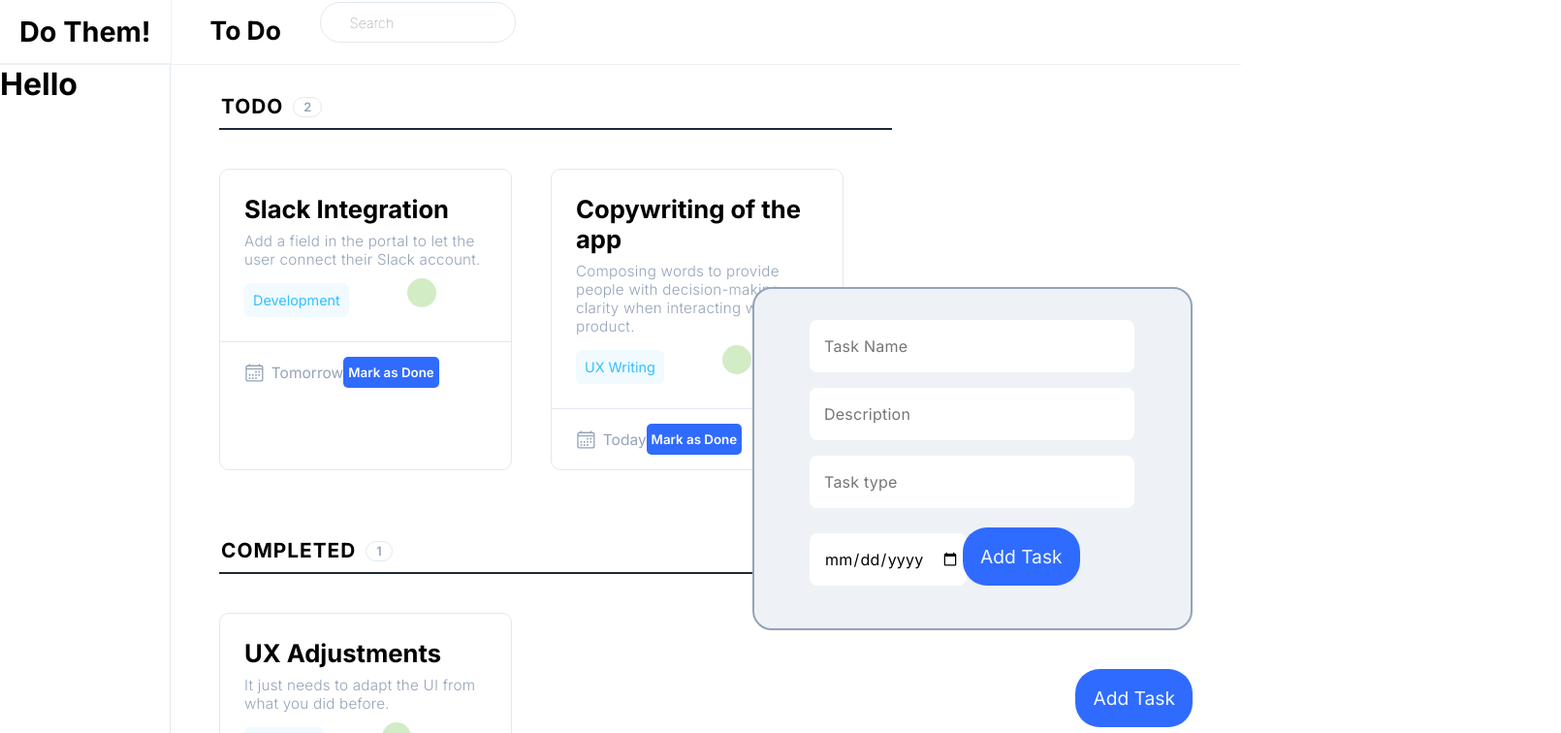
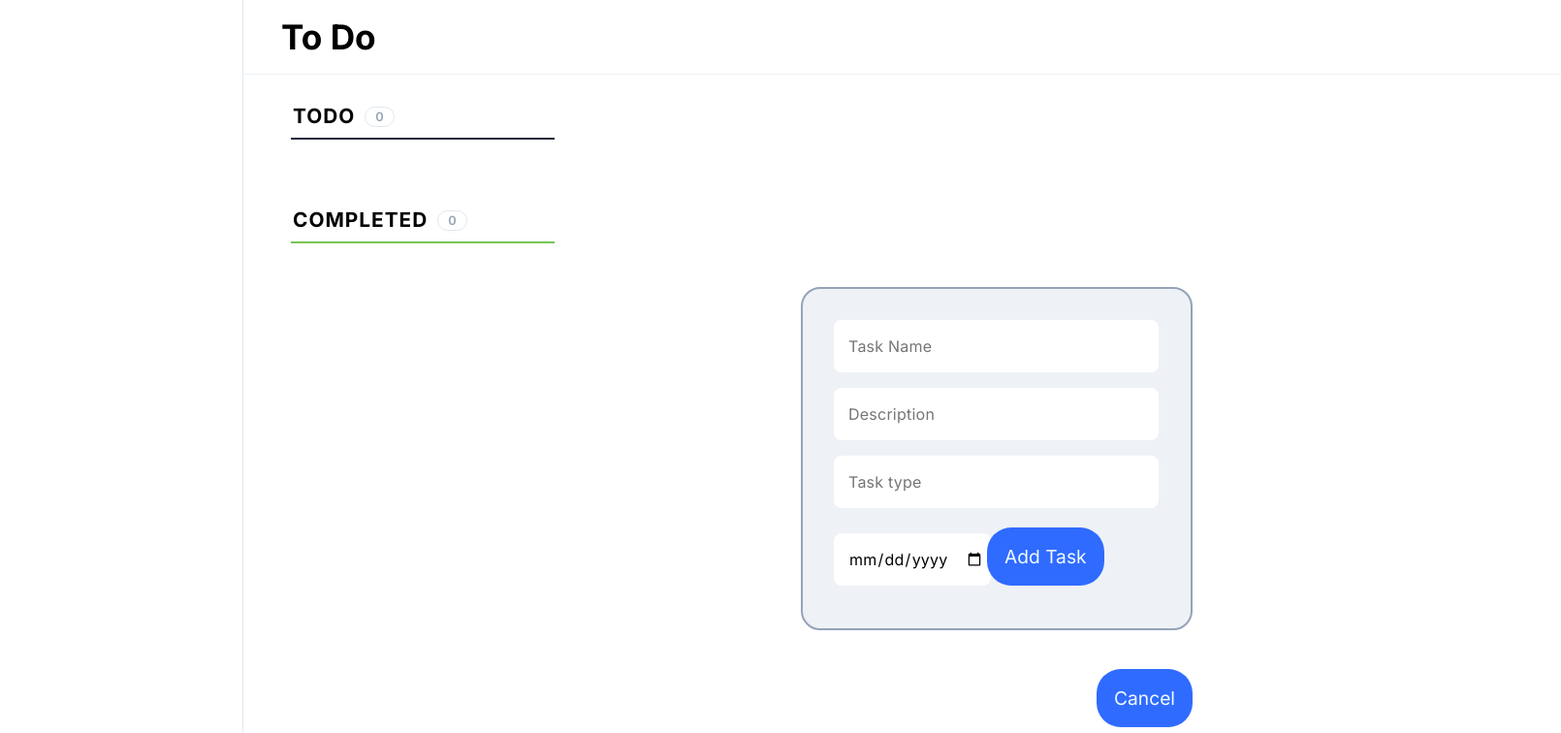
Before and after one commit to ajaykrshna/to-do-app-med, a React (Create React App) app in the folder to-do-list/: page / in a window 1280 px wide. Both pictures are taken after a click on the button "Add Task". Shown: the top 756 px of the page at 97% size, 1610 px wide, since content can reach past the window. Built offline with nearby package versions, Linux system fonts and the light colour scheme.

Commit message:
Fifth stage

```diff
--- a/to-do-list/src/App.js
+++ b/to-do-list/src/App.js
@@ -2,14 +2,19 @@ import React, { useState } from 'react';
 import './index.css';
 import Header from './components/Header';
 import Tasks from './components/Tasks';
-import Sidebar from './components/Sidebar';
 import Bodytodo from './components/Bodytodo';
 import Bodycompleted from './components/Bodycompleted';
 import data from './components/data';
 import Addtask from './components/Addtask';
+import SidebarTitles from './components/SidebarTitles';
+import { useEffect } from 'react';
 
 function App() {
-  const [tasks, setTasks] = useState(data)
+  const [tasks, setTasks] = useState(
+    JSON.parse(localStorage.getItem('tasks')) || []
+  )
+
+  const [id, setId] = useState(tasks.length + 1)
 
   const leftcount = tasks.filter(tasks => !tasks.completed).length
   const donecount = tasks.filter(tasks => tasks.completed).length
@@ -22,17 +27,33 @@ function App() {
     })
   }
 
-  function addTaskNew(formData,count){
+  function addTaskNew(formData) {
     setTasks(prevTasks => {
       return [
         ...prevTasks,
         {
           ...formData,
-          taskid:count
+          taskid: id
         }
       ]
     })
+    setId(prevId => prevId + 1)
+    console.log(tasks)
   }
+
+  useEffect(() => {
+    localStorage.setItem('tasks', JSON.stringify(tasks))
+  }, [tasks])
+
+  const sidebarinfo = tasks.map(tasks => {
+    return (
+      <SidebarTitles
+        key={tasks.taskid}
+        title={tasks.heading}
+        date={tasks.date}
+      />
+    )
+  })
 
   const taskstodo = tasks.map(tasks => {
     return (!tasks.completed &&
@@ -68,13 +89,14 @@ function App() {
     setShowAddTask(prevState => !prevState)
   }
 
-
   return (
     <div className="App">
-      <Header />
       <div className='todobody'>
-        <Sidebar />
+        <div className='sidebar'>
+          {sidebarinfo}
+        </div>
         <div className='tasksbody'>
+          <Header />
           <Bodytodo
             count={leftcount}
           />
@@ -90,11 +112,11 @@ function App() {
         </div>
       </div>
       <div className='addtask'>
-        <button className='buttonadd' onClick={handleAddTask}>Add Task</button>
+        <button className='buttonadd' onClick={handleAddTask}>{showAddtask ? "Cancel" : "Add Task"}</button>
         {showAddtask &&
-        <Addtask
-          handleAddTask={addTaskNew}
-        />
+          <Addtask
+            handleAddTask={addTaskNew}
+          />
         }
       </div>
     </div>
--- a/to-do-list/src/components/Addtask.js
+++ b/to-do-list/src/components/Addtask.js
@@ -1,16 +1,14 @@
 import React, { useState } from 'react';
 
 export default function Addtask(props) {
-    let count = 4
     const [formData, setFormData] = useState({
-        taskid:count,
-        taskname: "",
+        taskid: 0,
+        heading: "",
         desc: "",
         type: "",
         date: "",
         completed: false
     })
-
     function handleOnChange(event) {
         const { name, value } = event.target
         setFormData(prevData => {
@@ -23,8 +21,7 @@ export default function Addtask(props) {
 
     function handleSubmit(event) {
         //event.preventDefault()
-        props.handleAddTask(formData,count)
-        count = count+1
+        props.handleAddTask(formData)
     }
 
     return (
@@ -36,9 +33,9 @@ export default function Addtask(props) {
                             className='form--name'
                             type='text'
                             placeholder='Task Name'
-                            name='taskname'
+                            name='heading'
                             onChange={handleOnChange}
-                            value={formData.taskname}
+                            value={formData.heading}
                         />
                     </div>
                     <div className='form--name--div'>
--- a/to-do-list/src/components/Bodycompleted.js
+++ b/to-do-list/src/components/Bodycompleted.js
@@ -2,7 +2,7 @@ import React, { useState } from 'react';
 
 export default function Bodycompleted(props) {
     return (
-        <div className='bodytodo--head'>
+        <div className='bodycompleted--head'>
             <h1 className='bodytodo--head--h1'>COMPLETED</h1>
             <h1 className='bodytodo--head--count'>{props.count}</h1>
         </div>
--- a/to-do-list/src/components/Header.js
+++ b/to-do-list/src/components/Header.js
@@ -1,21 +1,9 @@
-import React, { useState } from 'react';
+import React from 'react';
 
 export default function Header() {
-    //const [search, setSearch] = useState("")
     return (
-        <nav>
-            <div className='header--logo--text'>
-                <h1>Do Them!</h1>
-            </div>
-            <div className='header--head--text'>
-                <h1>To Do</h1>
-            </div>
-            <div className='header--search'>
-                <input
-                    type='text'
-                    placeholder='Search'
-                />
-            </div>
-        </nav>
+        <div className='header--head--text'>
+            <h1>To Do</h1>
+        </div>
     )
 }
--- a/to-do-list/src/components/Sidebar.js
+++ /dev/null
@@ -1,9 +0,0 @@
-import React from 'react';
-
-export default function Sidebar(){
-    return(
-        <div className='sidebar'>
-            <h1>Hello</h1>
-        </div>
-    )
-}
--- /dev/null
+++ b/to-do-list/src/components/SidebarTitles.js
@@ -0,0 +1,21 @@
+import React from 'react';
+
+export default function SidebarTitles(props) {
+    return (
+        <div className='sidebar'>
+            <div className='header--logo--text'>
+                <h1>Do Them!</h1>
+            </div>
+            <div className='header--search'>
+                <input
+                    type='text'
+                    placeholder='Search'
+                />
+            </div>
+            <div className='sidebartitles'>
+                <h3 className='sidetitle'>{props.title}</h3>
+                <p className='sidedate'>{props.date}</p>
+            </div>
+        </div>
+    )
+}
--- a/to-do-list/src/components/Tasks.js
+++ b/to-do-list/src/components/Tasks.js
@@ -1,4 +1,5 @@
 import React, { useState } from 'react';
+import Addtask from './Addtask';
 
 export default function Tasks(props) {
     const doneButton = (
@@ -10,7 +11,13 @@ export default function Tasks(props) {
     return (
         <div className='task'>
             <div className='task--data'>
-                <h2 className='task--name'>{props.heading}</h2>
+                <div className='task--edit'>
+                    <h2 className='task--name'>{props.heading}</h2>
+                    <div className='task--edit--button'>
+                        <ion-icon name="create-outline"></ion-icon>
+                    </div>
+                </div>
+
                 <div className='task--info'>{props.desc}</div>
                 <div className='task--type--container'>
                     <p className='task--type'>{props.type}</p>
--- a/to-do-list/src/index.css
+++ b/to-do-list/src/index.css
@@ -3,7 +3,7 @@
 * {
   margin: 0;
   padding: 0;
-  font-family:  Inter;
+  font-family: Inter;
 }
 
 
@@ -16,22 +16,25 @@ body {
   -moz-osx-font-smoothing: grayscale;
 }
 
-nav {
-  display: flex;
-  border-bottom: 1px solid #EEF2F6;
-  flex-wrap: wrap;
-}
-
 .header--logo--text {
   padding: 15px 20px;
   border-bottom: 1px solid #EEF2F6;
-  border-right: 1px solid #EEF2F6;
+  /* border-right: 1px solid #EEF2F6; */
   font-size: 1.2rem;
+
 }
 
 .header--head--text {
   font-size: 1.1rem;
-  padding: 15px 40px;
+  padding: 17px 40px;
+  width: 100vw;
+  display: flex;
+  flex-direction: column;
+  border-bottom: 1px solid #EEF2F6;
+}
+
+.header--search {
+  margin: 10px 20px;
 }
 
 .header--search input {
@@ -45,7 +48,7 @@ nav {
   padding-left: 30px;
   outline: none;
   font-size: 0.9rem;
-  font-weight: 100;
+  font-weight: 200;
 }
 
 .todobody {
@@ -70,6 +73,20 @@ nav {
   padding: 25px;
 }
 
+.task--edit {
+  display: flex;
+  align-items: center;
+}
+
+
+.task--edit--button {
+  color: #000;
+}
+
+.task--edit--button:hover {
+  box-shadow: 1px 5px 10px 0px rgba(0, 0, 0, 0.25);
+
+}
 .task--name {
   font-size: 1.6rem;
 }
@@ -115,18 +132,23 @@ ion-icon {
   font-size: 1.3rem;
 }
 
-.task--color {
+/* .task--color {
   background-color: #D2ECC6;
   width: 30px;
   height: 30px;
   margin: 10px;
   border-radius: 50%;
+} */
+
+.tasksbody {
+  margin-left: 250px;
 }
 
 .sidebar {
-  min-width: 175px;
+  width: 250px;
   border-right: 1px solid #E2E8F0;
   height: 100vh;
+  position: fixed;
 }
 
 .bodytodo--head {
@@ -138,6 +160,19 @@ ion-icon {
   padding-left: 2px;
   padding-bottom: 10px;
   border-bottom: 2.5px solid #1E293B;
+  width: 250px;
+}
+
+.bodycompleted--head {
+  display: flex;
+  align-items: center;
+  margin-left: 50px;
+  padding: 20px;
+  padding-top: 30px;
+  padding-left: 2px;
+  padding-bottom: 10px;
+  border-bottom: 2.5px solid #78C552;
+  width: 250px;
 }
 
 .bodytodo--head--h1 {
@@ -177,7 +212,7 @@ ion-icon {
 }
 
 .completebutton:hover {
-  box-shadow: 1px 3px 6px 0px rgba(0,0,0, 0.25);
+  box-shadow: 1px 3px 6px 0px rgba(0, 0, 0, 0.25);
 }
 
 .donebutton {
@@ -193,15 +228,15 @@ ion-icon {
 }
 
 .donebutton:hover {
-  box-shadow: 1px 3px 6px 0px rgba(0,0,0, 0.25);
+  box-shadow: 1px 3px 6px 0px rgba(0, 0, 0, 0.25);
 }
 
 .formtask {
- padding: 10px;
- margin-right: 20px;
+  padding: 10px;
+  margin-right: 20px;
 }
 
-.addtask--form{
+.addtask--form {
   position: fixed;
   bottom: 150px;
   right: 50px;
@@ -211,7 +246,7 @@ ion-icon {
   background-color: #EEF2F6;
   border: 2px solid #94A3B8;
   border-radius: 20px;
-  width: 450px;
+  width: 400px;
   height: 350px;
 }
 
@@ -228,7 +263,7 @@ ion-icon {
   border: 2px solid #EEF2F6;
   border-radius: 10px;
   padding: 7px 0;
-  padding-left:15px;
+  padding-left: 15px;
   font-size: 1rem;
   letter-spacing: 0.015rem;
   outline: none;
@@ -241,7 +276,7 @@ ion-icon {
   border-radius: 10px;
   padding: 7px 0;
   padding-right: 7px;
-  padding-left:15px;
+  padding-left: 15px;
   font-size: 1rem;
   letter-spacing: 0.015rem;
   outline: none;
@@ -253,7 +288,8 @@ ion-icon {
   height: 40px;
   margin: 10px;
 }
-.buttondiv{
+
+.buttondiv {
   display: flex;
   align-content: center;
   align-items: center;
@@ -271,12 +307,30 @@ ion-icon {
   font-size: 1.2rem;
 }
 
-.buttonadd:hover{
-  box-shadow: 1px 3px 6px 0px rgba(0,0,0, 0.25);
+.buttonadd:hover {
+  box-shadow: 1px 3px 6px 0px rgba(0, 0, 0, 0.25);
 }
 
-.addtask{
+.addtask {
   position: fixed;
   bottom: 50px;
   right: 50px;
 }
+
+.sidebartitles {
+  display: flex;
+  flex-direction: column;
+  padding: 15px;
+  background-color: red;
+}
+
+.sidetitle {
+  font-size: 1.4rem;
+  font-weight: 600;
+}
+
+.sidedate {
+  margin-top: 2px;
+  /* margin-left: 3px; */
+  font-size: 0.95rem;
+}
```
